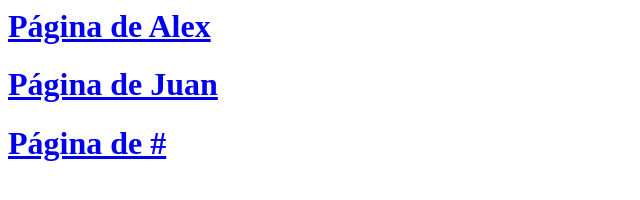
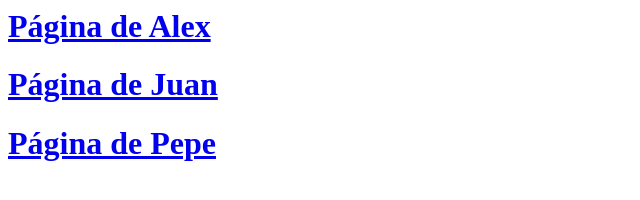
Before and after one commit to Yoleop/rebase_fail, a plain HTML site: page index.html in a window 1280 px wide. Shown: the whole page, without its empty margins (0-640 px from the left). Drawn offline with Linux system fonts and the light colour scheme.

Commit message:
Fix cambios 2

```diff
--- a/index.html
+++ b/index.html
@@ -1,3 +1,3 @@
 <div><h1><a href="alex.html">Página de Alex</a></h1></div>
 <div><h1><a href="juanda.html">Página de Juan</a></h1></div>
-<div><h1><a href="#">Página de #</a></h1></div>
+<div><h1><a href="#">Página de Pepe</a></h1></div>
```
